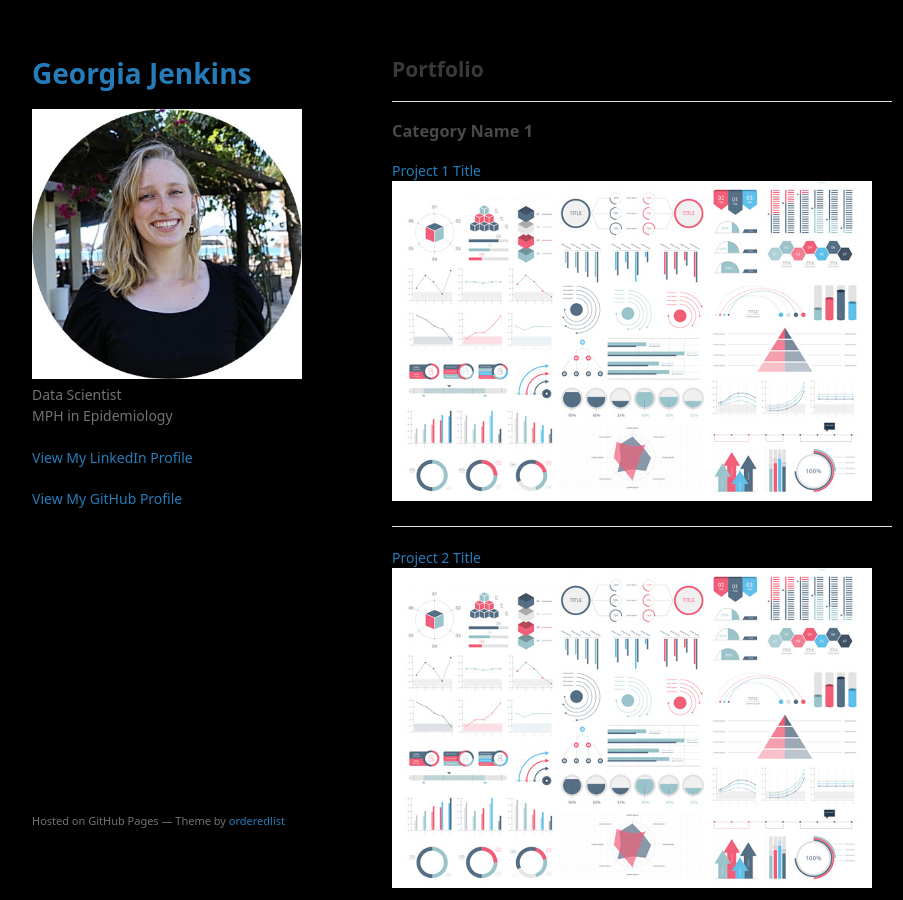
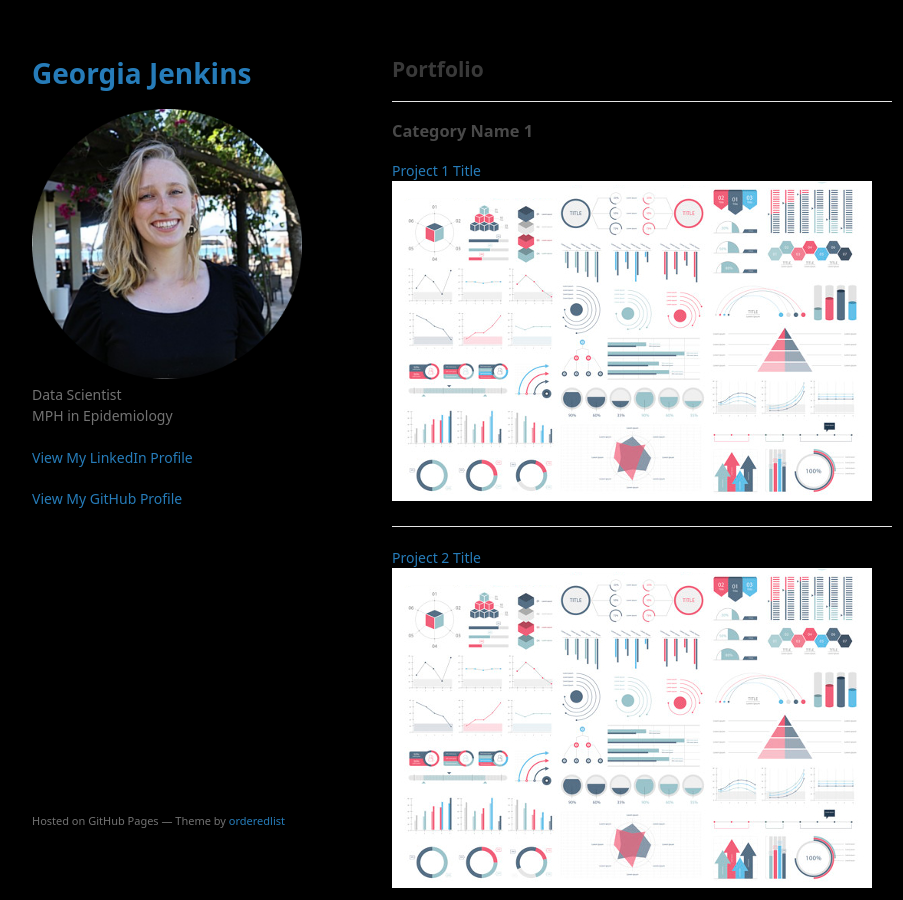
Before and after one commit to geojenk/geojenk.github.io, a Jekyll site: the page built from index.md, in a window 1280 px wide and 900 px high. Shown: the whole window, without its empty margins (178-1081 px from the left). Built offline with Jekyll 4.4.1, drawn with Linux system fonts in a browser that asks for light colours; our own code applies the rules of GitHub Pages for plain Markdown files; a script that is not in the unit is left out.

Commit message:
Update _config.yml

```diff
--- a/_config.yml
+++ b/_config.yml
@@ -1,5 +1,5 @@
 title: Georgia Jenkins # your name (or website title) here
-logo: "/images/gj_headshot_round.jpg?raw=true" # your photo (or logo) here
+logo: "/images/headshot_round.png?raw=true" # your photo (or logo) here
 description: > # your text below (remove <br> elements if you don't need line breaks)
   Data Scientist
   <br>
```
